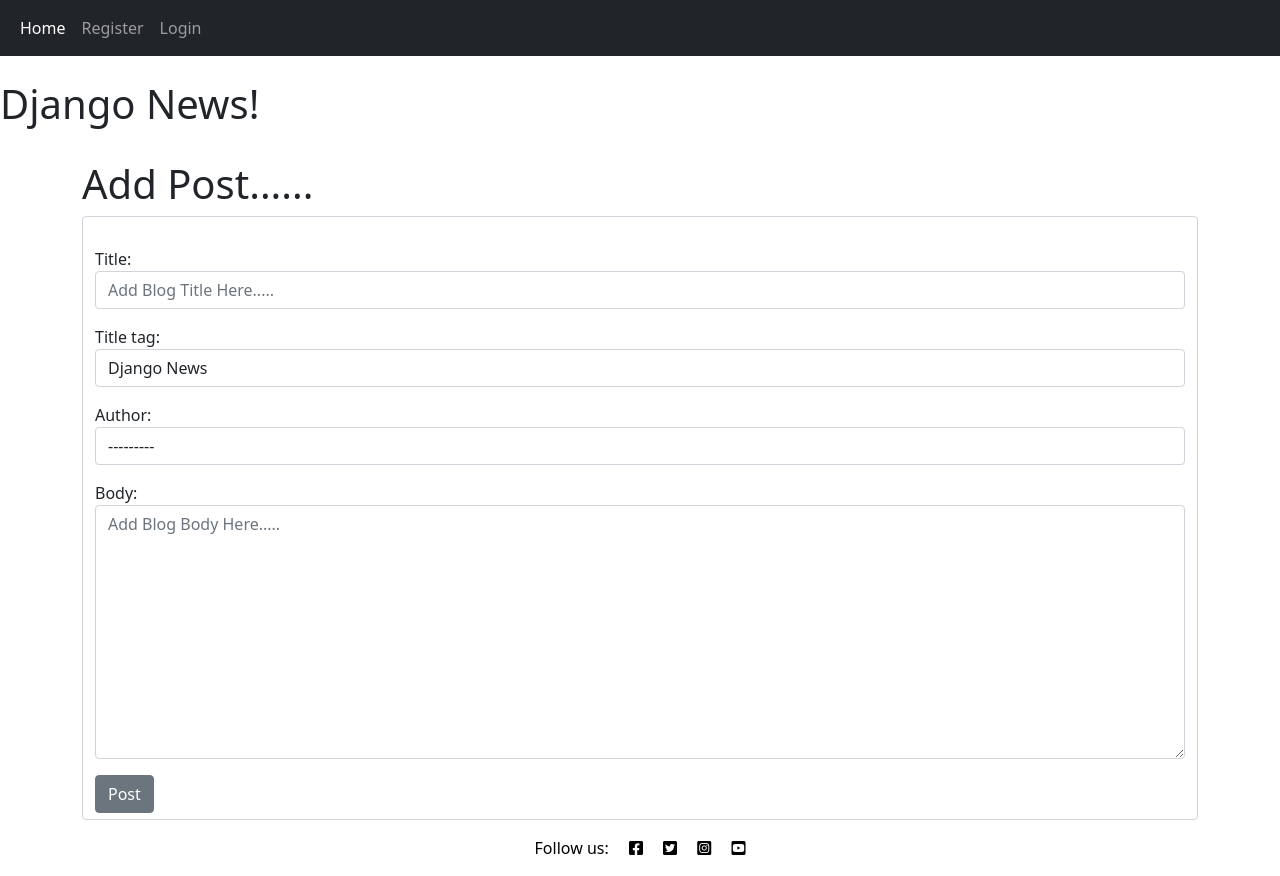
After one commit to MDegg/django-news-blog-P4, a Django app: page /add_post/ in a window 1280 px wide. The commit adds this page. Run offline with Django 4.2, Linux system fonts and the light colour scheme; some libraries are stand-ins or nearby versions.

Commit message:
styled add post form with bootstrap

```diff
--- /dev/null
+++ b/newsapp/forms.py
@@ -0,0 +1,15 @@
+from django import forms
+from .models import Post
+
+class PostForm(forms.ModelForm):
+    class Meta:
+        model = Post
+        fields = "__all__"
+
+        widgets = {
+            'title': forms.TextInput(attrs={'class':'form-control', 'placeholder':'Add Blog Title Here.....'}),
+            'title_tag': forms.TextInput(attrs={'class':'form-control','placeholder':'Add Blog Title Tag Here.....'}),
+            'author': forms.Select(attrs={'class':'form-control'}),
+            'body': forms.Textarea(attrs={'class':'form-control','placeholder':'Add Blog Body Here.....'}),
+
+        }
--- a/newsapp/models.py
+++ b/newsapp/models.py
@@ -1,15 +1,21 @@
 from django.db import models
 from django.contrib.auth.models import User
 from datetime import datetime, date
+from cloudinary.models import CloudinaryField
 from django.urls import reverse
 
 class Post(models.Model):
     title = models.CharField(max_length=255)
-    title_tag = models.CharField(max_length=255, default = "{{post.title}}")
+    title_tag = models.CharField(max_length=255, default = "Django News")
     author = models.ForeignKey(User, on_delete=models.CASCADE)
+    #feature_image = CloudinaryField('image', default='placeholder')
+    #created_on = models.DateField(auto_now_add = True)
     body = models.TextField()
 
     #created_on = models.DateField(auto_now_add = True)
 
     def __str__(self):
         return self.title + '|' + str(self.author)
+
+    def get_absolute_url(self):
+        return reverse('home')
--- a/newsapp/urls.py
+++ b/newsapp/urls.py
@@ -1,10 +1,11 @@
 
 from django.urls import path, include
 #from . import views
-from .views import HomeView, ArticleDetailView
+from .views import HomeView, ArticleDetailView, AddPostView
 
 urlpatterns = [
     #path('', views.home, name="home"),
     path('',HomeView.as_view(), name="home"),
     path('article/<int:pk>', ArticleDetailView.as_view(), name="article-detail"),
+    path('add_post/', AddPostView.as_view(), name = 'add_post'),
 ]
--- a/newsapp/views.py
+++ b/newsapp/views.py
@@ -1,8 +1,9 @@
 from django.db import models
 from django.shortcuts import render
-from django.views.generic import ListView, DetailView
+from django.views.generic import ListView, DetailView, CreateView
 from .models import Post
 from datetime import datetime, date
+from .forms import PostForm
 
 def home(request):
     return render(request, 'home.html',{})
@@ -15,3 +16,9 @@ class HomeView(ListView):
 class ArticleDetailView(DetailView):
     model = Post
     template_name = 'article_details.html'
+
+class AddPostView(CreateView):
+    model = Post
+    form_class = PostForm
+    template_name = 'add_post.html'
+    #fields = '__all__'
--- /dev/null
+++ b/templates/add_post.html
@@ -0,0 +1,15 @@
+{% extends 'base.html' %}
+{% block title %}Create a new Blog Post Here...{% endblock %}
+{% block content %}
+
+<h1>Add Post......</h1>
+<div class="form-control">
+<form method="POST">
+    <br>
+    {% csrf_token %}
+    {{ form.as_p }}
+    <button class="btn btn-secondary" type="submit">Post</button>
+</form>
+</div>
+
+{% endblock %}
--- a/templates/base.html
+++ b/templates/base.html
@@ -36,7 +36,7 @@
                 <a class="nav-link" id = "nav-link" href="">Logout</a>
               </li>
               <li class="nav-item">
-                <a class="nav-link" href="">Add Post</a>
+                <a class="nav-link" href="{% url 'add_post' %}">Add Post</a>
               </li>
               {% else %}
               <li class="nav-item">
```
Also changed, not shown: templates/home.html (+52 -7 lines), newsapp/migrations/0004_alter_post_title_tag.py (added), static/css/style1.css (deleted).
